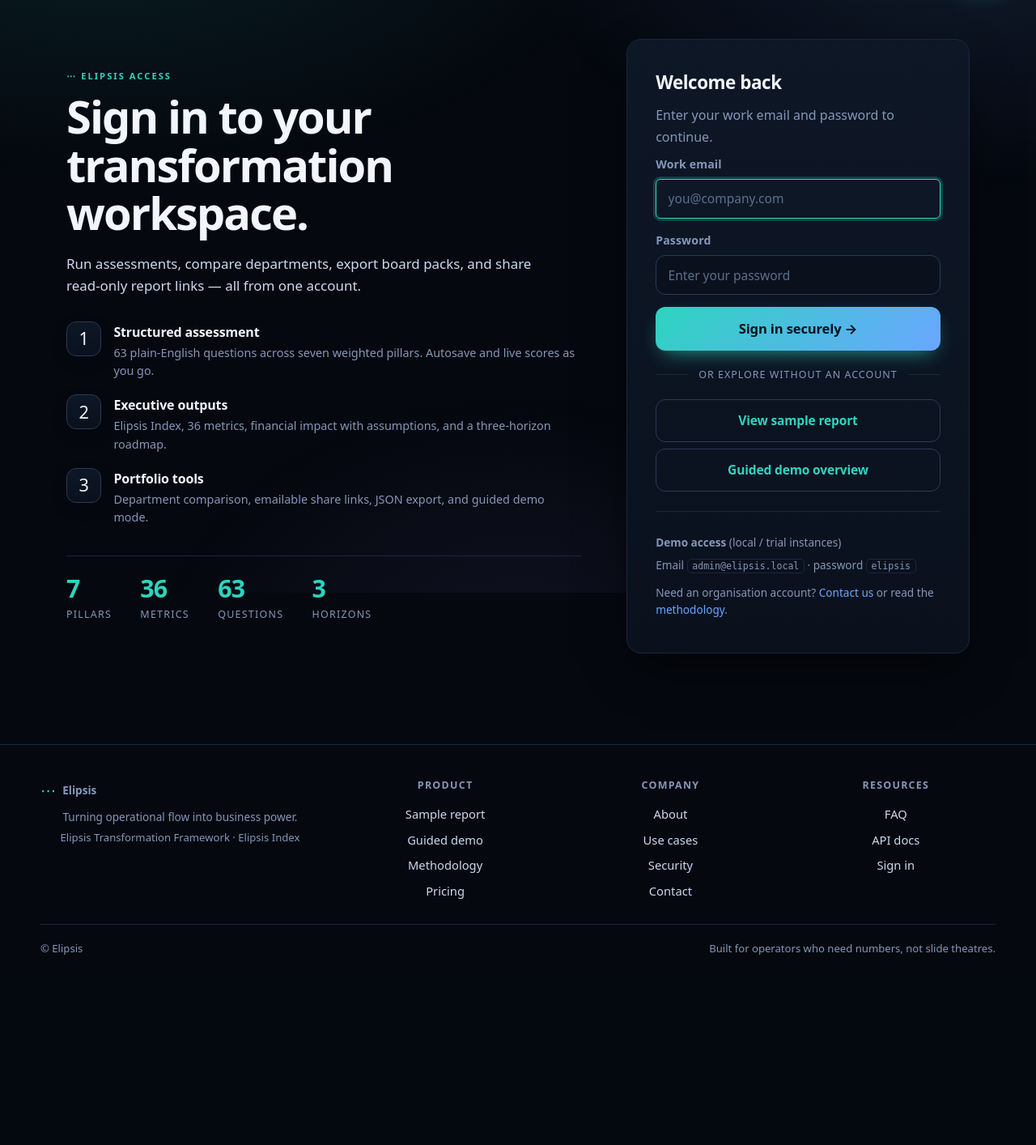
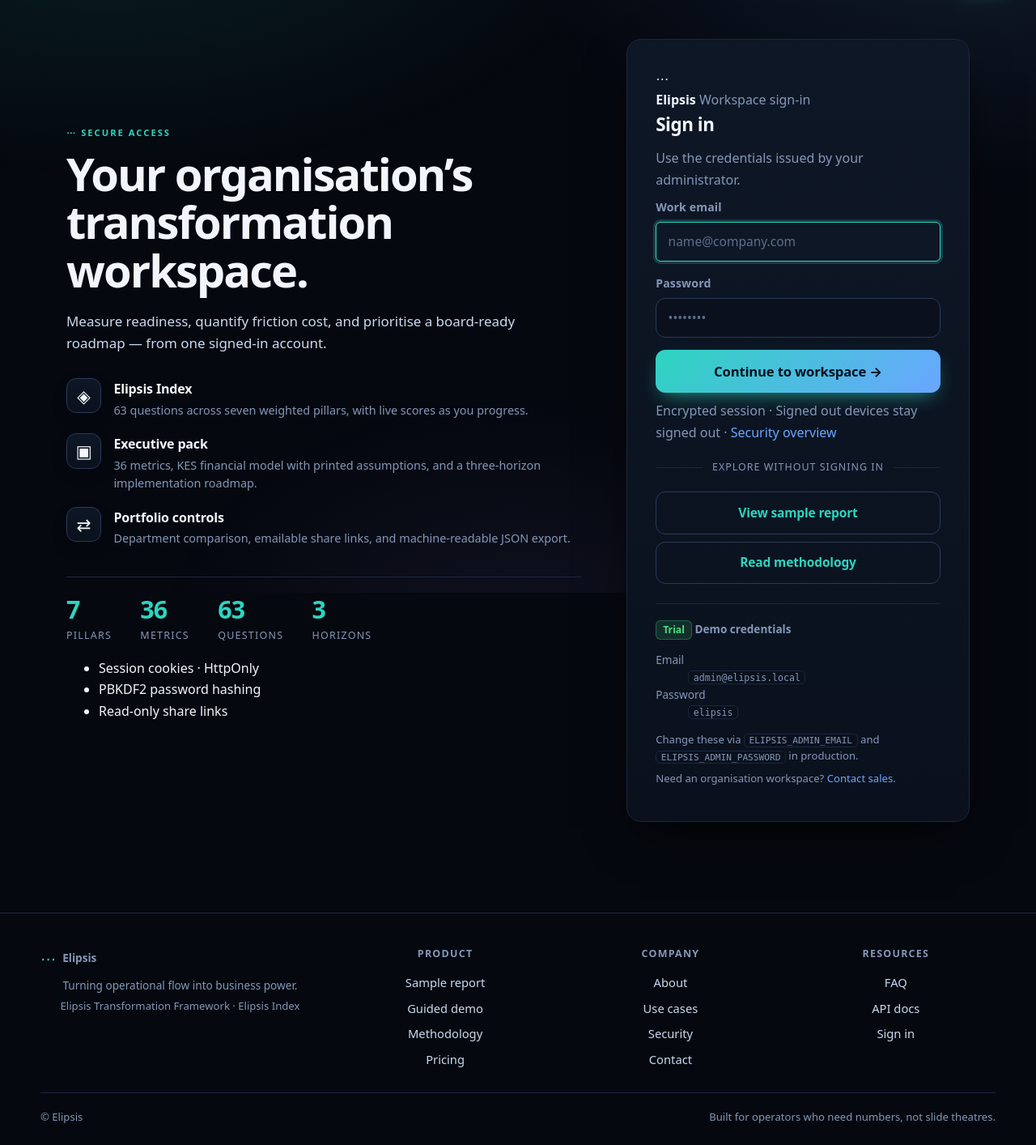
Before and after one commit to JonesKapedo/elipsis, a FastAPI app: page /login in a window 1280 px wide. Shown: the part 68-1482 px from the top of the page at 81% size. Before the commit the page ends 1247 px from the top, so only its background shows below. Run offline with FastAPI, Linux system fonts and the light colour scheme.

Commit message:
Enterprise-grade professional login page redesign

```diff
--- a/elipsis_api/templates/login.html
+++ b/elipsis_api/templates/login.html
@@ -1,32 +1,33 @@
 {% extends "base.html" %}
 {% block title %}Sign in{% endblock %}
+{% block body_class %}page-auth{% endblock %}
 {% block content %}
-<div class="auth">
+<div class="auth auth-pro">
   <section class="auth-pitch">
-    <p class="eyebrow">{{ BRAND_MARK }} {{ BRAND_SHORT }} ACCESS</p>
-    <h1>Sign in to your<br>transformation workspace.</h1>
-    <p class="lede">Run assessments, compare departments, export board packs, and share read-only report links — all from one account.</p>
+    <p class="eyebrow">{{ BRAND_MARK }} SECURE ACCESS</p>
+    <h1>Your organisation’s<br>transformation workspace.</h1>
+    <p class="lede">Measure readiness, quantify friction cost, and prioritise a board-ready roadmap — from one signed-in account.</p>
 
     <ul class="auth-points">
       <li>
-        <span>1</span>
+        <span class="auth-icon" aria-hidden="true">◈</span>
         <div>
-          <strong>Structured assessment</strong>
-          <p class="muted">{{ total_questions or 63 }} plain-English questions across seven weighted pillars. Autosave and live scores as you go.</p>
+          <strong>{{ INDEX_NAME }}</strong>
+          <p class="muted">{{ total_questions or 63 }} questions across seven weighted pillars, with live scores as you progress.</p>
         </div>
       </li>
       <li>
-        <span>2</span>
+        <span class="auth-icon" aria-hidden="true">▣</span>
         <div>
-          <strong>Executive outputs</strong>
-          <p class="muted">{{ INDEX_NAME }}, 36 metrics, financial impact with assumptions, and a three-horizon roadmap.</p>
+          <strong>Executive pack</strong>
+          <p class="muted">36 metrics, KES financial model with printed assumptions, and a three-horizon implementation roadmap.</p>
         </div>
       </li>
       <li>
-        <span>3</span>
+        <span class="auth-icon" aria-hidden="true">⇄</span>
         <div>
-          <strong>Portfolio tools</strong>
-          <p class="muted">Department comparison, emailable share links, JSON export, and guided demo mode.</p>
+          <strong>Portfolio controls</strong>
+          <p class="muted">Department comparison, emailable share links, and machine-readable JSON export.</p>
         </div>
       </li>
     </ul>
@@ -37,12 +38,26 @@
       <div><b>{{ total_questions or 63 }}</b><span>questions</span></div>
       <div><b>3</b><span>horizons</span></div>
     </div>
+
+    <ul class="auth-trust">
+      <li>Session cookies · HttpOnly</li>
+      <li>PBKDF2 password hashing</li>
+      <li>Read-only share links</li>
+    </ul>
   </section>
 
-  <section class="auth-card">
+  <section class="auth-card auth-card-pro" aria-labelledby="signin-heading">
+    <div class="auth-card-brand">
+      <span class="mark" aria-hidden="true">{{ BRAND_MARK }}</span>
+      <div>
+        <strong>{{ BRAND_NAME }}</strong>
+        <span class="muted">Workspace sign-in</span>
+      </div>
+    </div>
+
     <div class="auth-card-head">
-      <h2>Welcome back</h2>
-      <p class="muted">Enter your work email and password to continue.</p>
+      <h2 id="signin-heading">Sign in</h2>
+      <p class="muted">Use the credentials issued by your administrator.</p>
     </div>
 
     {% if error %}
@@ -52,27 +67,40 @@
     <form method="post" action="/login" class="stack" novalidate>
       <label for="email">Work email
         <input id="email" type="email" name="email" required
-               autocomplete="username" placeholder="you@company.com" autofocus>
+               autocomplete="username" placeholder="name@company.com" autofocus
+               spellcheck="false">
       </label>
       <label for="password">Password
         <input id="password" type="password" name="password" required
-               autocomplete="current-password" placeholder="Enter your password"
+               autocomplete="current-password" placeholder="••••••••"
                minlength="4">
       </label>
-      <button class="btn big full" type="submit">Sign in securely →</button>
+      <button class="btn big full" type="submit">Continue to workspace →</button>
     </form>
 
-    <div class="auth-divider"><span>or explore without an account</span></div>
+    <p class="auth-secure muted">
+      Encrypted session · Signed out devices stay signed out ·
+      <a href="/security">Security overview</a>
+    </p>
+
+    <div class="auth-divider"><span>Explore without signing in</span></div>
 
     <div class="auth-alt">
       <a class="btn ghost full" href="/sample">View sample report</a>
-      <a class="btn ghost full" href="/demo">Guided demo overview</a>
+      <a class="btn ghost full" href="/methodology">Read methodology</a>
     </div>
 
-    <div class="auth-help">
-      <p><strong>Demo access</strong> (local / trial instances)</p>
-      <p class="muted">Email <code>admin@elipsis.local</code> · password <code>elipsis</code></p>
-      <p class="muted" style="margin-top:.75rem">Need an organisation account? <a href="/contact">Contact us</a> or read the <a href="/methodology">methodology</a>.</p>
+    <div class="auth-help auth-demo">
+      <div class="auth-demo-head">
+        <span class="tag ok">Trial</span>
+        <strong>Demo credentials</strong>
+      </div>
+      <dl class="auth-creds">
+        <div><dt>Email</dt><dd><code>admin@elipsis.local</code></dd></div>
+        <div><dt>Password</dt><dd><code>elipsis</code></dd></div>
+      </dl>
+      <p class="muted small">Change these via <code>ELIPSIS_ADMIN_EMAIL</code> and <code>ELIPSIS_ADMIN_PASSWORD</code> in production.</p>
+      <p class="muted small">Need an organisation workspace? <a href="/contact">Contact sales</a>.</p>
     </div>
   </section>
 </div>
```
